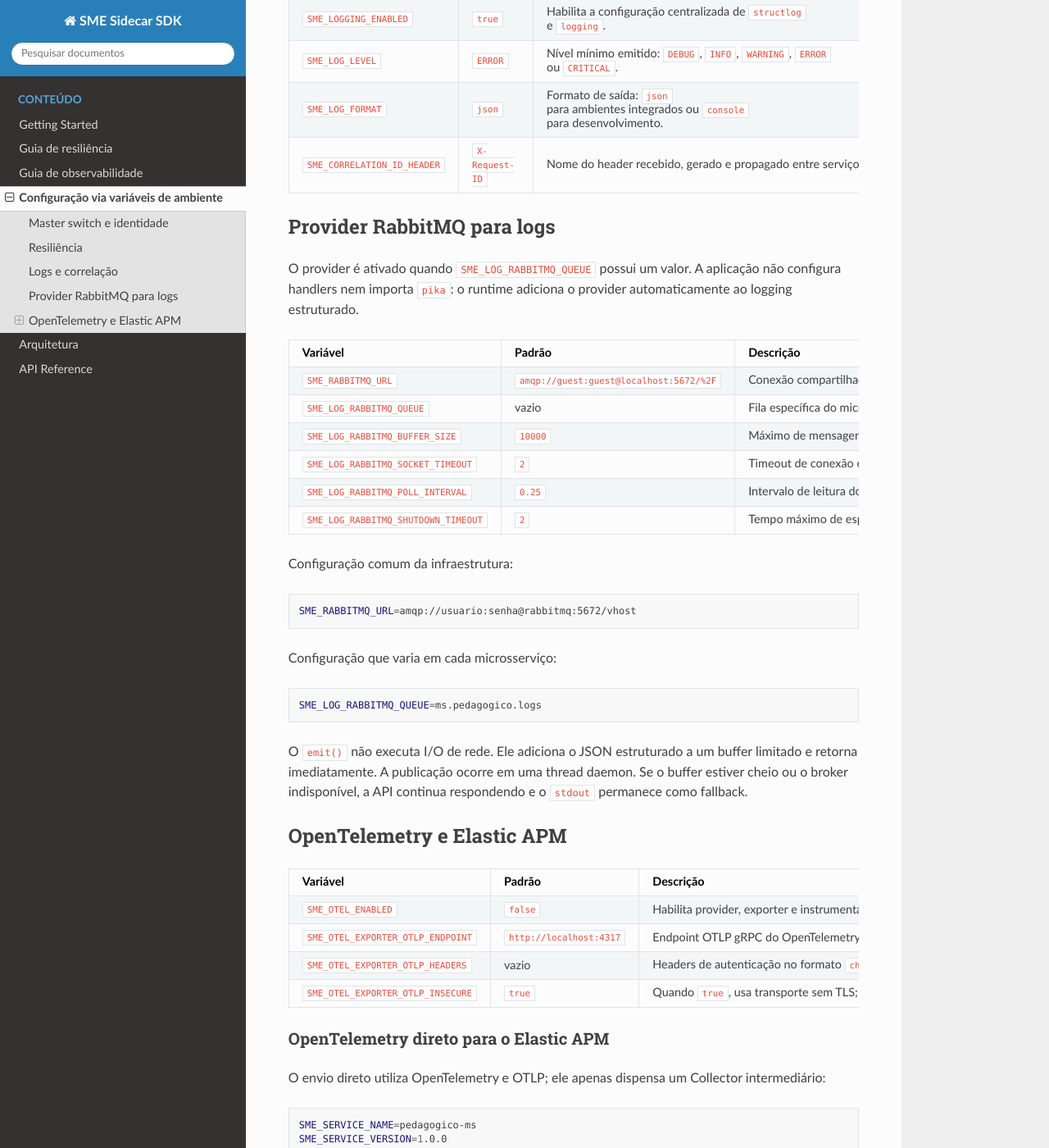
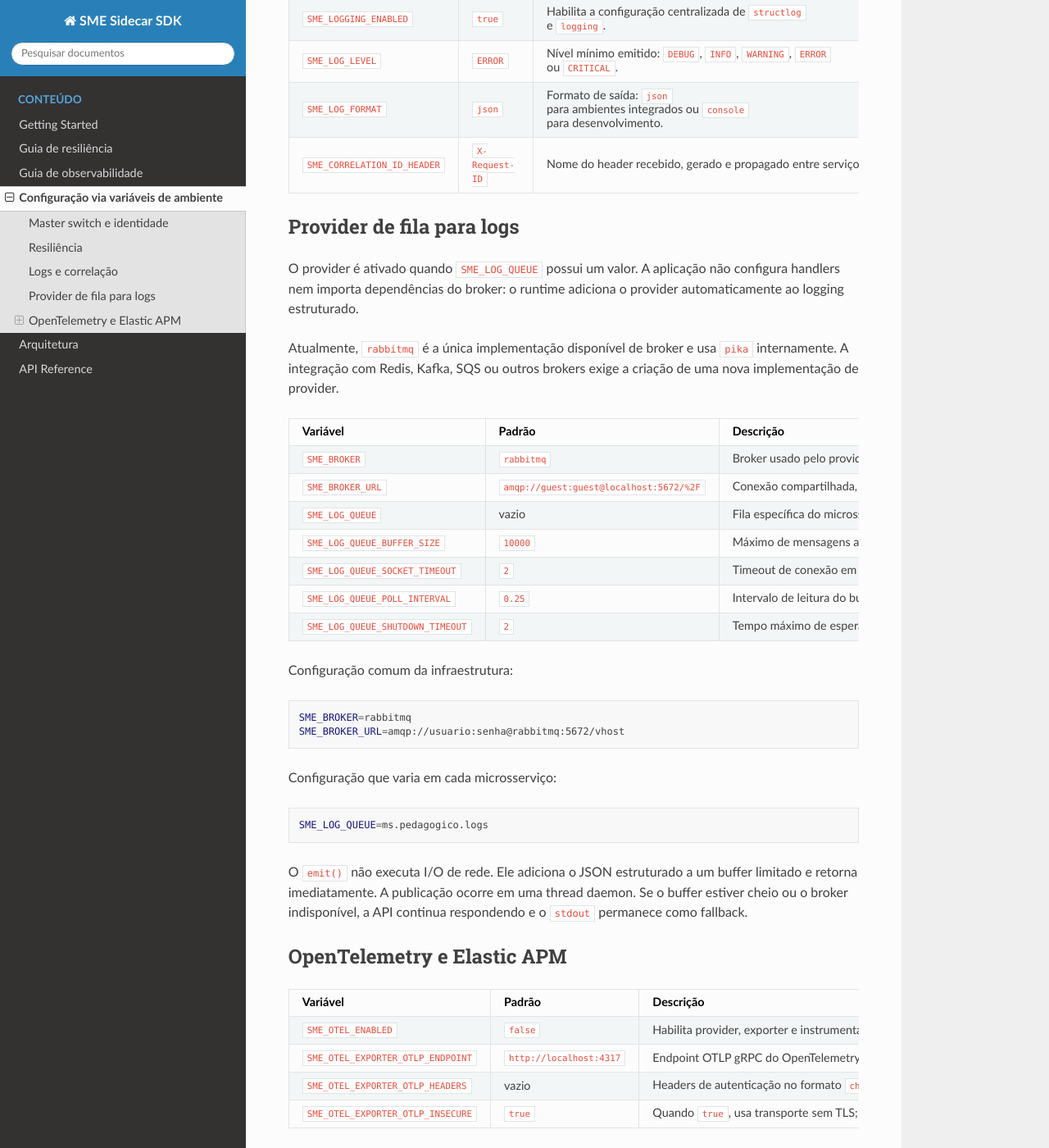
Before and after one commit to prefeiturasp/SME-Sidecar-SDK, a Sphinx documentation site: the page built from docs/configuration.md, in a window 1280 px wide and 1400 px high, scrolled down 1028 px. Shown: the whole window at 82% size. Built offline with Sphinx 7.4.7 and the Read the Docs theme 3.1.0, drawn with Linux system fonts in a browser that asks for light colours.

Commit message:
feat(146729): Abstrai rabbitmq das variáveis de ambiente

````diff
--- a/docs/configuration.md
+++ b/docs/configuration.md
@@ -35,31 +35,37 @@ apresenta o valor padrão aplicado quando a variável não é informada.
 | `SME_LOG_FORMAT` | `json` | Formato de saída: `json` para ambientes integrados ou `console` para desenvolvimento. |
 | `SME_CORRELATION_ID_HEADER` | `X-Request-ID` | Nome do header recebido, gerado e propagado entre serviços. |
 
-## Provider RabbitMQ para logs
+## Provider de fila para logs
 
-O provider é ativado quando `SME_LOG_RABBITMQ_QUEUE` possui um valor. A
-aplicação não configura handlers nem importa `pika`: o runtime adiciona o
-provider automaticamente ao logging estruturado.
+O provider é ativado quando `SME_LOG_QUEUE` possui um valor. A aplicação
+não configura handlers nem importa dependências do broker: o runtime adiciona
+o provider automaticamente ao logging estruturado.
+
+Atualmente, `rabbitmq` é a única implementação disponível de broker e usa
+`pika` internamente. A integração com Redis, Kafka, SQS ou outros brokers
+exige a criação de uma nova implementação de provider.
 
 | Variável | Padrão | Descrição |
 | --- | --- | --- |
-| `SME_RABBITMQ_URL` | `amqp://guest:guest@localhost:5672/%2F` | Conexão compartilhada, preferencialmente injetada pela infraestrutura em todos os serviços. |
-| `SME_LOG_RABBITMQ_QUEUE` | vazio | Fila específica do microsserviço. Quando vazia, o provider permanece desabilitado. |
-| `SME_LOG_RABBITMQ_BUFFER_SIZE` | `10000` | Máximo de mensagens aguardando publicação no buffer local. |
-| `SME_LOG_RABBITMQ_SOCKET_TIMEOUT` | `2` | Timeout de conexão em segundos, executado fora da thread da requisição. |
-| `SME_LOG_RABBITMQ_POLL_INTERVAL` | `0.25` | Intervalo de leitura do buffer pelo worker. |
-| `SME_LOG_RABBITMQ_SHUTDOWN_TIMEOUT` | `2` | Tempo máximo de espera pelo worker durante o encerramento. |
+| `SME_BROKER` | `rabbitmq` | Broker usado pelo provider de fila de logs. Atualmente, apenas `rabbitmq` é suportado. |
+| `SME_BROKER_URL` | `amqp://guest:guest@localhost:5672/%2F` | Conexão compartilhada, preferencialmente injetada pela infraestrutura em todos os serviços. |
+| `SME_LOG_QUEUE` | vazio | Fila específica do microsserviço. Quando vazia, o provider permanece desabilitado. |
+| `SME_LOG_QUEUE_BUFFER_SIZE` | `10000` | Máximo de mensagens aguardando publicação no buffer local. |
+| `SME_LOG_QUEUE_SOCKET_TIMEOUT` | `2` | Timeout de conexão em segundos, executado fora da thread da requisição. |
+| `SME_LOG_QUEUE_POLL_INTERVAL` | `0.25` | Intervalo de leitura do buffer pelo worker. |
+| `SME_LOG_QUEUE_SHUTDOWN_TIMEOUT` | `2` | Tempo máximo de espera pelo worker durante o encerramento. |
 
 Configuração comum da infraestrutura:
 
 ```bash
-SME_RABBITMQ_URL=amqp://usuario:senha@rabbitmq:5672/vhost
+SME_BROKER=rabbitmq
+SME_BROKER_URL=amqp://usuario:senha@rabbitmq:5672/vhost
 ```
 
 Configuração que varia em cada microsserviço:
 
 ```bash
-SME_LOG_RABBITMQ_QUEUE=ms.pedagogico.logs
+SME_LOG_QUEUE=ms.pedagogico.logs
 ```
 
 O `emit()` não executa I/O de rede. Ele adiciona o JSON estruturado a um
````
Also changed, not shown: README.md (+1 -1 lines), docs/getting_started.md (+6 -5 lines), 6 other files.
